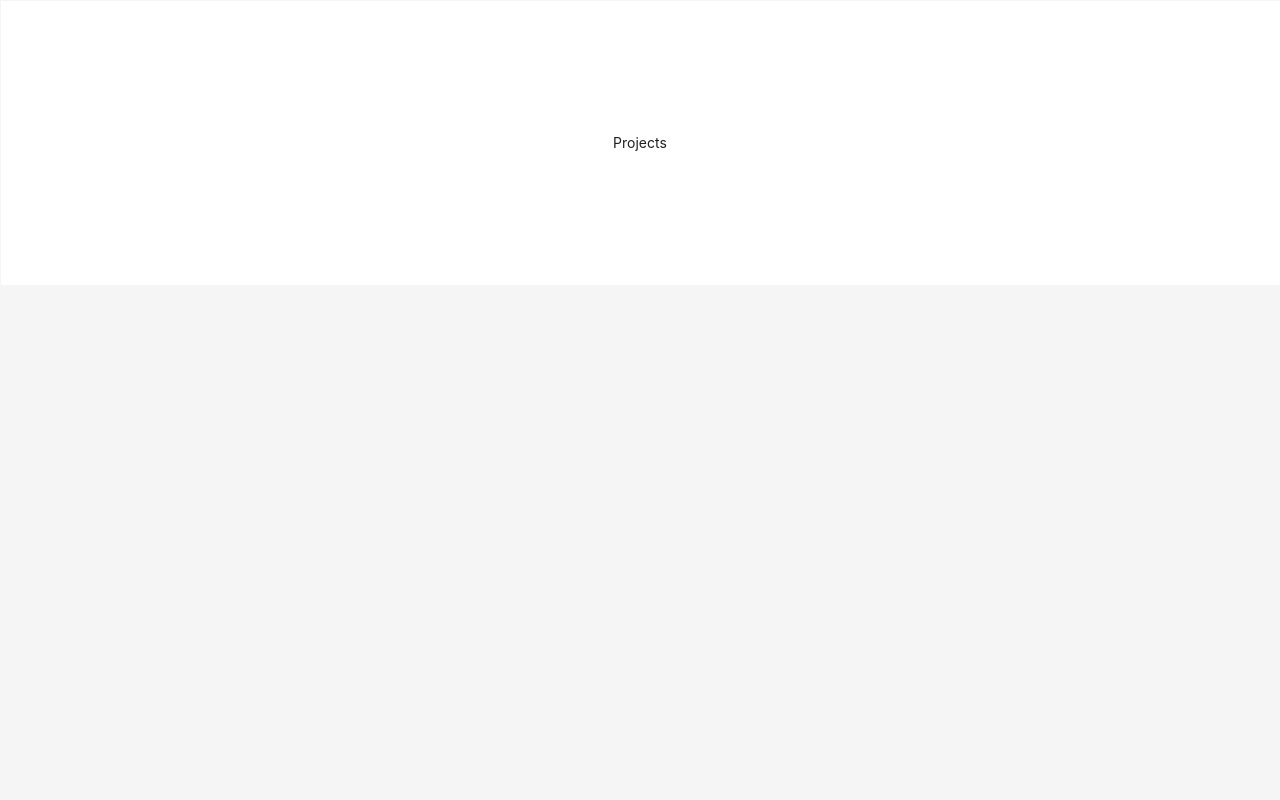
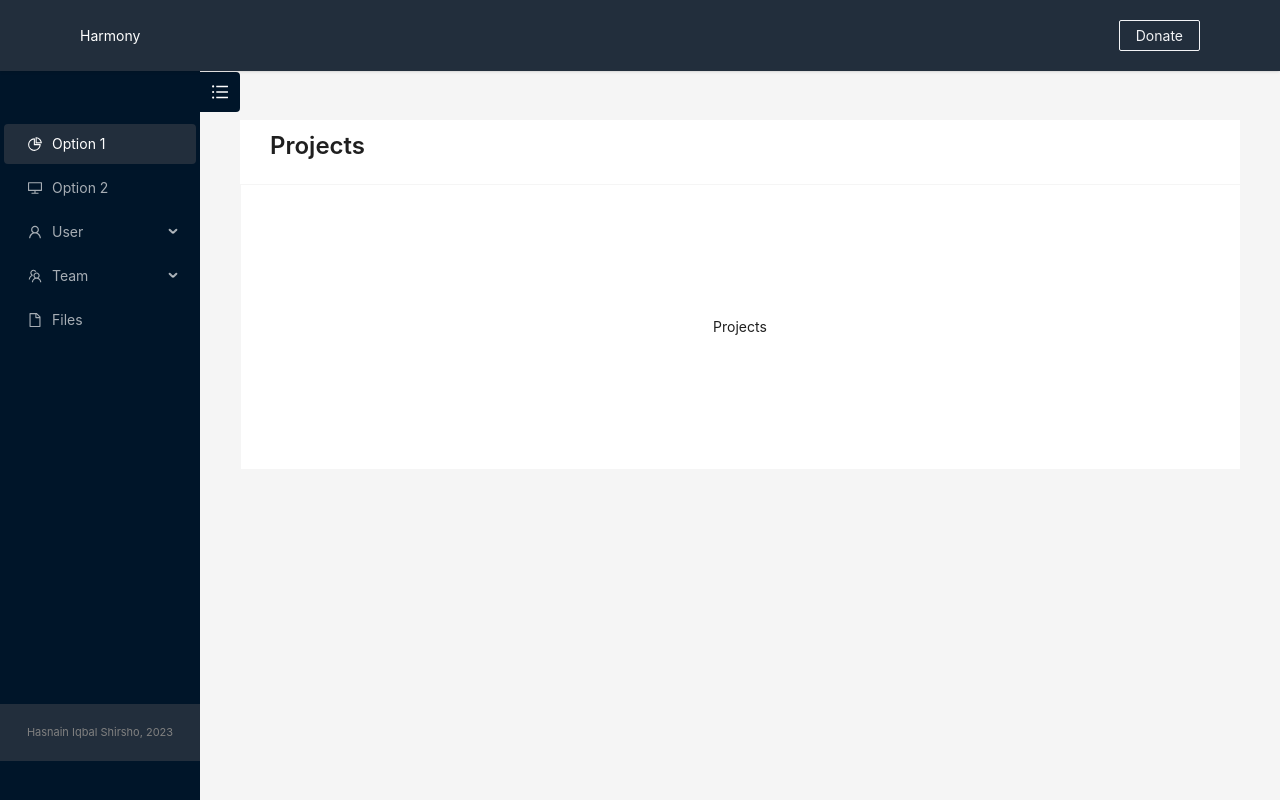
Before and after one commit to shirrsho/harmony_frontend, a Next.js app: page / in a window 1280 px wide. Shown: the top 800 px of the page. Built offline with nearby package versions, Linux system fonts and the light colour scheme.

Commit message:
layout confirmed

```diff
--- a/package.json
+++ b/package.json
@@ -9,6 +9,7 @@
     "lint": "next lint"
   },
   "dependencies": {
+    "@ant-design/icons": "^5.2.6",
     "@types/node": "20.6.3",
     "@types/react": "18.2.22",
     "@types/react-dom": "18.2.7",
--- a/src/app/components/Footer.tsx
+++ b/src/app/components/Footer.tsx
@@ -1,11 +1,22 @@
 'use client'
-import { Layout } from "antd";
+import { Layout, theme } from "antd";
 
 const { Footer } = Layout;
 
 export default function CustomFooter(){
+    const {
+        token: { colorPrimary },
+      } = theme.useToken();
     return(
-    <Footer style={{ textAlign: "center", fontSize:'11px' }}>
+    <Footer
+        style={{
+            backgroundColor: colorPrimary,
+            color: "gray",
+            textAlign: "center",
+            fontSize: "11px",
+            padding: "20px"
+        }}
+    >
         Hasnain Iqbal Shirsho, 2023
     </Footer>
     )
--- a/src/app/components/Provider.tsx
+++ b/src/app/components/Provider.tsx
@@ -6,6 +6,7 @@ import { ConfigProvider } from "antd";
 import { QueryClient, QueryClientProvider } from "react-query";
 
 import theme from "../theme/themeConfig";
+import NotificationProvider from "../contexts/notification.context";
 
 
 export default function Providers({ children }: { children: React.ReactNode }) {
@@ -13,7 +14,9 @@ export default function Providers({ children }: { children: React.ReactNode }) {
 
   return (
     <QueryClientProvider client={queryClient}>
+      <NotificationProvider>
         <ConfigProvider theme={theme}>{children}</ConfigProvider>
+      </NotificationProvider>
     </QueryClientProvider>
   );
 }
--- /dev/null
+++ b/src/app/contexts/notification.context.tsx
@@ -0,0 +1,78 @@
+"use client";
+import React, {
+  ReactNode,
+  createContext,
+  useContext,
+  useEffect,
+  useState,
+} from "react";
+
+import { useRouter } from "next/navigation";
+import axios from "../utils/axios";
+import { notification } from "antd";
+
+type NotificationType = "success" | "info" | "warning" | "error";
+
+interface NotificationContextType {
+//   user: any; // Replace 'any' with your actual user type
+//   token: string;
+//   login: (email: string, password: string) => void;
+//   logout: () => void;
+//   loading: boolean;
+  raiseNotification: (type: NotificationType, message:string) => void
+}
+
+// import notification from "antd/es/notification";
+
+// type NotificationType = "success" | "info" | "warning" | "error";
+// const openNotification = (
+//   api: any,
+//   type: NotificationType,
+//   message: string,
+//   details: string = ""
+// ) => {
+//   api[type]({
+//     message: message,
+//     description: details,
+//   });
+// };
+
+// export default openNotification;
+
+// const [notificationapi, notificationHolder] = notification.useNotification();
+
+
+const NotificationContext = createContext<NotificationContextType | undefined>(undefined);
+
+export const useNotification = () => {
+  const context = useContext(NotificationContext);
+  if (!context) {
+    throw new Error("useNotification must be used within an NotificationProvider");
+  }
+  return context;
+};
+
+interface NotificationProviderProps {
+  children: ReactNode;
+}
+
+const NotificationProvider: React.FC<NotificationProviderProps> = ({ children }) => {
+    const [notificationapi, notificationHolder] = notification.useNotification();
+
+  const raiseNotification = async (type: NotificationType, message: string) => {
+    // Simulate a login by setting a mock user object
+
+        notificationapi[type]({
+            message: message
+        });
+    };
+
+  return (
+    <NotificationContext.Provider value={{ raiseNotification }}>
+      {notificationHolder}
+      {children}
+    </NotificationContext.Provider>
+  );
+};
+
+export default NotificationProvider;
--- a/src/app/layout.tsx
+++ b/src/app/layout.tsx
@@ -1,34 +1,109 @@
-import "./globals.css";
+'use client'
+import {
+    DesktopOutlined,
+    FileOutlined,
+    PieChartOutlined,
+    TeamOutlined,
+    UserOutlined,
+  } from '@ant-design/icons';
+  import type { MenuProps } from 'antd';
+  import { Breadcrumb, Layout, Menu, theme } from 'antd';
+import { useState } from 'react';
+import Projects from './page';
+import Title from 'antd/es/typography/Title';
+import { useRouter } from 'next/navigation';
+import Providers from './components/Provider';
+import CustomFooter from './components/Footer';
+import Topbar from './components/topbar';
+import './globals.css'
 
-import { Inter } from "next/font/google";
-// import StyledComponentsRegistry from "./lib/AntdRegistry";
-import { Metadata } from "next";
-import React from "react";
-import { ConfigProvider } from "antd";
-import theme from "./theme/themeConfig";
-import CustomFooter from "./components/Footer";
-import Providers from "./components/Provider";
+  const { Header, Content, Footer, Sider } = Layout;
 
-const inter = Inter({ subsets: ["latin"] });
+  type MenuItem = Required<MenuProps>['items'][number];
 
-export const metadata: Metadata = {
-  title: "Harmony",
-  description: "Conflict detection in software requirements!",
-};
+  function getItem(
+    label: React.ReactNode,
+    key: React.Key,
+    icon?: React.ReactNode,
+    children?: MenuItem[],
+  ): MenuItem {
+    return {
+      key,
+      icon,
+      children,
+      label,
+    } as MenuItem;
+  }
 
-const RootLayout = ({ children }: { children: React.ReactNode }) => {
+  const items: MenuItem[] = [
+    getItem('Option 1', '1', <PieChartOutlined />),
+    getItem('Option 2', '2', <DesktopOutlined />),
+    getItem('User', 'sub1', <UserOutlined />, [
+      getItem('Tom', '3'),
+      getItem('Bill', '4'),
+      getItem('Alex', '5'),
+    ]),
+    getItem('Team', 'sub2', <TeamOutlined />, [getItem('Team 1', '6'), getItem('Team 2', '8')]),
+    getItem('Files', '9', <FileOutlined />),
+  ];
+
+  const App = ({ children }: { children: React.ReactNode }) => {
+    const [collapsed, setCollapsed] = useState(false);
+    const {
+      token: { colorPrimary, colorBgContainer },
+    } = theme.useToken();
+
+    const router = useRouter()
+
+    const handleMenu = (e:any) => {
+      console.log(e);
+
+      if(e === 1) router.push('/project')
+      if(e === 2) router.push('/')
+    }
+
     return (
       <html lang="en">
-      <body>
-        <ConfigProvider theme={theme}>
+      <body style={{ maxHeight: '100vh' }}>
       <Providers>
+      <Layout style={{ minHeight: '100vh' }}>
+      <Topbar />
+        <Sider
+        breakpoint="lg"
+        collapsedWidth="0"
+        collapsible
+        theme="dark"
+        onBreakpoint={(broken) => {
+          console.log(broken);
+        }}
+        color={colorPrimary}
+        onCollapse={(collapsed, type) => {
+          console.log(collapsed, type);
+        }}
+        style={{ marginTop: "1vh", paddingTop:'14vh' }} >
+          {/* <div className="demo-logo-vertical" >Logo</div> */}
+          <Menu theme="dark" defaultSelectedKeys={['1']} mode="inline" items={items} onClick={(e)=>handleMenu(e.key)} style={{marginBottom:'45vh'}}/>
+          <CustomFooter/>
+        </Sider>
+        <Layout>
+          <Content style={{ margin: '5vh', paddingTop:'10vh' }}>
+              <Header
+                style={{
+                  padding: 10,
+                  paddingLeft: "30px",
+                  background: colorBgContainer,
+                }}
+              >
+              <Title level={3}>Projects</Title>
+            </Header>
             {children}
+          </Content>
+        </Layout>
+      </Layout>
       </Providers>
-        <CustomFooter/>
-        </ConfigProvider>
       </body>
       </html>
     );
   };
 
-export default RootLayout;
+  export default App;
--- a/src/app/project/layout.tsx
+++ b/src/app/project/layout.tsx
@@ -1,85 +1,11 @@
 'use client'
-import {
-    DesktopOutlined,
-    FileOutlined,
-    PieChartOutlined,
-    TeamOutlined,
-    UserOutlined,
-  } from '@ant-design/icons';
-  import type { MenuProps } from 'antd';
-  import { Breadcrumb, Layout, Menu, theme } from 'antd';
-import { useState } from 'react';
-import Topbar from '../components/topbar';
-import Projects from './page';
-import Title from 'antd/es/typography/Title';
-import { useRouter } from 'next/navigation';
-
-  const { Header, Content, Footer, Sider } = Layout;
-
-  type MenuItem = Required<MenuProps>['items'][number];
-
-  function getItem(
-    label: React.ReactNode,
-    key: React.Key,
-    icon?: React.ReactNode,
-    children?: MenuItem[],
-  ): MenuItem {
-    return {
-      key,
-      icon,
-      children,
-      label,
-    } as MenuItem;
-  }
-
-  const items: MenuItem[] = [
-    getItem('Option 1', '1', <PieChartOutlined />),
-    getItem('Option 2', '2', <DesktopOutlined />),
-    getItem('User', 'sub1', <UserOutlined />, [
-      getItem('Tom', '3'),
-      getItem('Bill', '4'),
-      getItem('Alex', '5'),
-    ]),
-    getItem('Team', 'sub2', <TeamOutlined />, [getItem('Team 1', '6'), getItem('Team 2', '8')]),
-    getItem('Files', '9', <FileOutlined />),
-  ];
+  import { Layout } from 'antd';
 
   const App = ({ children }: { children: React.ReactNode }) => {
-    const [collapsed, setCollapsed] = useState(false);
-    const {
-      token: { colorBgContainer },
-    } = theme.useToken();
-
-    const router = useRouter()
-
-    const handleMenu = (e:any) => {
-      console.log(e);
-
-      if(e === 1) router.push('/project')
-      if(e === 2) router.push('/')
-    }
 
     return (
       <Layout style={{ minHeight: '100vh' }}>
-      <Topbar />
-        <Sider className='pt-24' collapsible collapsed={collapsed} onCollapse={(value) => setCollapsed(value)}>
-          <div className="demo-logo-vertical" />
-          <Menu theme="dark" defaultSelectedKeys={['1']} mode="inline" items={items} onClick={(e)=>handleMenu(e.key)}/>
-        </Sider>
-        <Layout>
-          <Content style={{ margin: '0 16px', paddingTop:'100px' }}>
-              <Header
-            style={{
-              padding: 10,
-              paddingLeft: "30px",
-              background: colorBgContainer,
-            }}
-          >
-            <Title level={3}>Projects</Title>
-          </Header>
-            {children}
-          </Content>
-        </Layout>
+          {children}
       </Layout>
     );
   };
--- a/src/app/project/page.tsx
+++ b/src/app/project/page.tsx
@@ -8,6 +8,7 @@ import { Project } from '../utils/interfaces';
 import { create, edit, get, remove } from '../utils/api';
 import { AppstoreAddOutlined } from '@ant-design/icons';
 import CollectionCreateForm from './form';
+import { useNotification } from '../contexts/notification.context';
 
 const EditableContext = React.createContext<FormInstance<any> | null>(null);
 
@@ -234,12 +235,15 @@ const App: React.FC = () => {
   });
 
   const [open, setOpen] = useState(false);
+  const {raiseNotification} = useNotification();
 
   const onCreate = async (values: any) => {
     console.log('Received values of form: ', values);
     try{
       await create(`project`,values)
+      raiseNotification("success","Project successfully added!")
     } catch(e){
+      raiseNotification("error","Project creation failed!")
       console.log("error: ",e);
     }
       // console.log(res);
```
Also changed, not shown: 1 other file (tests, documents, lock files or other folders). Lines whose indentation alone changed are shown as unchanged.
